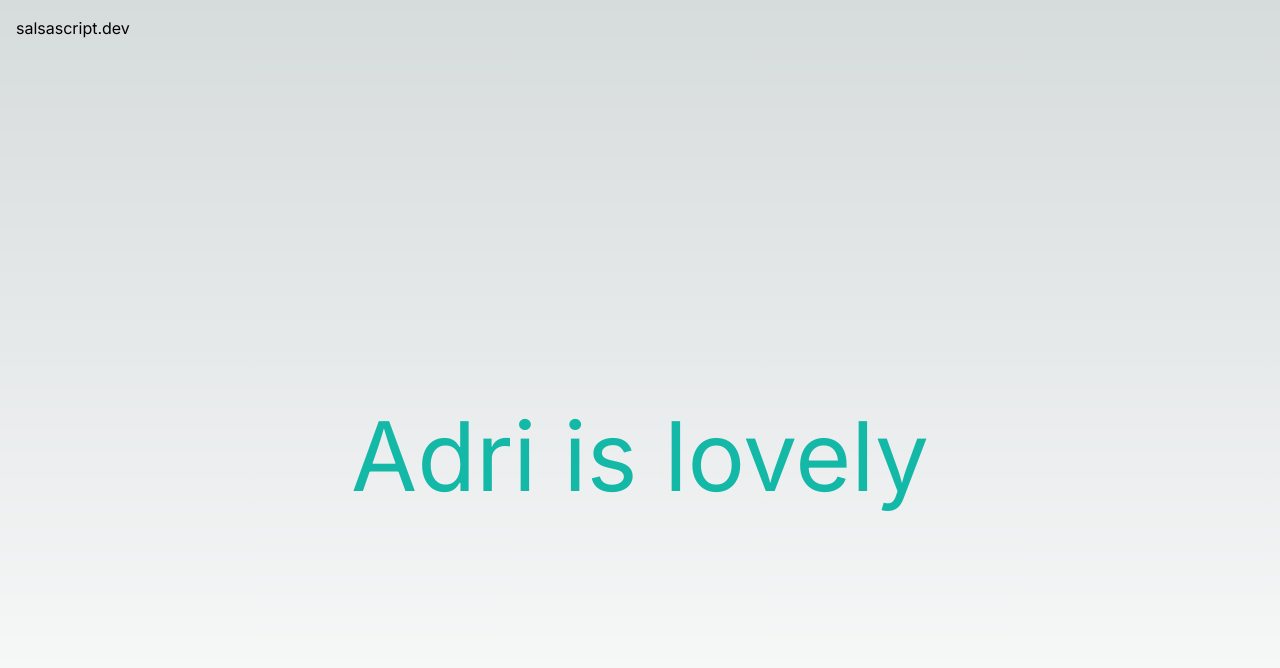
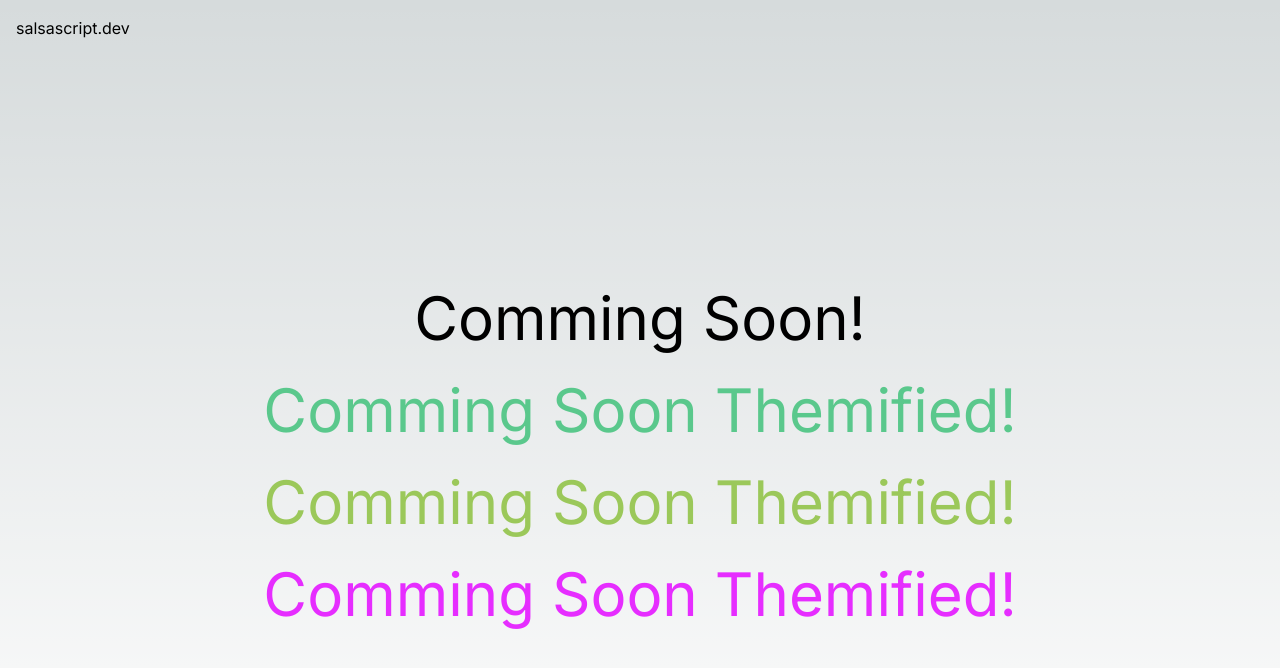
Before and after one commit to dandelarge/dandelarge.github.io, a Next.js app: page / in a window 1280 px wide. Shown: the top 668 px of the page. Built offline with nearby package versions, Linux system fonts and the light colour scheme.

Commit message:
configured tailwind themification

```diff
--- a/src/app/globals.css
+++ b/src/app/globals.css
@@ -6,6 +6,28 @@
   --foreground-rgb: 0, 0, 0;
   --background-start-rgb: 214, 219, 220;
   --background-end-rgb: 255, 255, 255;
+  --text-color-default: 0, 0, 0;
+}
+
+.theme-alternate {
+  --foreground-rgb: 255, 255, 255;
+  --background-start-rgb: 0, 0, 0;
+  --background-end-rgb: 0, 0, 0;
+  --text-color-accent: 90, 200, 140;
+}
+
+.theme-yellow {
+  --foreground-rgb: 0, 0, 0;
+  --background-start-rgb: 255, 255, 0;
+  --background-end-rgb: 255, 255, 0;
+  --text-color-accent: 155, 200, 90;
+}
+
+.theme-purple {
+  --foreground-rgb: 255, 255, 255;
+  --background-start-rgb: 255, 0, 255;
+  --background-end-rgb: 255, 0, 255;
+  --text-color-accent: 230, 45, 2000;
 }
 
 @media (prefers-color-scheme: dark) {
@@ -13,6 +35,7 @@
     --foreground-rgb: 255, 255, 255;
     --background-start-rgb: 0, 0, 0;
     --background-end-rgb: 0, 0, 0;
+    --text-color-accent: 255, 45, 90;
   }
 }
 
--- a/src/app/page.tsx
+++ b/src/app/page.tsx
@@ -1,3 +1,11 @@
+import { ReactElement } from "react"
+import { JsxElement } from "typescript"
+
+const ThemifiedBanner = ({ theme = '', children }: { theme?: string, children: ReactElement | string }) => (
+  <article className={`p-4 ${theme}`} >
+    <h1 className="text-6xl text-theme-accent">{children}</h1>
+  </article>)
+
 export default function Home() {
   return (<>
     <header>
@@ -6,7 +14,18 @@ export default function Home() {
       </nav>
     </header>
     <main className="flex min-h-screen flex-col items-center justify-center p-4">
-      <h1 className="text-8xl text-teal-500 ">Adri is lovely</h1>
+      <ThemifiedBanner>
+        Comming Soon!
+      </ThemifiedBanner>
+      <ThemifiedBanner theme="theme-alternate">
+        Comming Soon Themified!
+      </ThemifiedBanner>
+      <ThemifiedBanner theme="theme-yellow">
+        Comming Soon Themified!
+      </ThemifiedBanner>
+      <ThemifiedBanner theme="theme-purple">
+        Comming Soon Themified!
+      </ThemifiedBanner>
     </main>
   </>)
 }
--- a/tailwind.config.js
+++ b/tailwind.config.js
@@ -1,18 +1,32 @@
+function withOpacity(variableName) {
+  return ({ opacityValue }) => {
+    if (opacityValue !== undefined) {
+      return `rgba(var(${variableName}), ${opacityValue})`;
+    }
+    return `rgb(var(${variableName}))`;
+  };
+}
+
 /** @type {import('tailwindcss').Config} */
 module.exports = {
   content: [
-    './src/pages/**/*.{js,ts,jsx,tsx,mdx}',
-    './src/components/**/*.{js,ts,jsx,tsx,mdx}',
-    './src/app/**/*.{js,ts,jsx,tsx,mdx}',
+    "./src/pages/**/*.{js,ts,jsx,tsx,mdx}",
+    "./src/components/**/*.{js,ts,jsx,tsx,mdx}",
+    "./src/app/**/*.{js,ts,jsx,tsx,mdx}",
   ],
   theme: {
     extend: {
+      textColor: {
+        theme: {
+          accent: withOpacity("--text-color-accent"),
+        },
+      },
       backgroundImage: {
-        'gradient-radial': 'radial-gradient(var(--tw-gradient-stops))',
-        'gradient-conic':
-          'conic-gradient(from 180deg at 50% 50%, var(--tw-gradient-stops))',
+        "gradient-radial": "radial-gradient(var(--tw-gradient-stops))",
+        "gradient-conic":
+          "conic-gradient(from 180deg at 50% 50%, var(--tw-gradient-stops))",
       },
     },
   },
   plugins: [],
-}
+};
```
